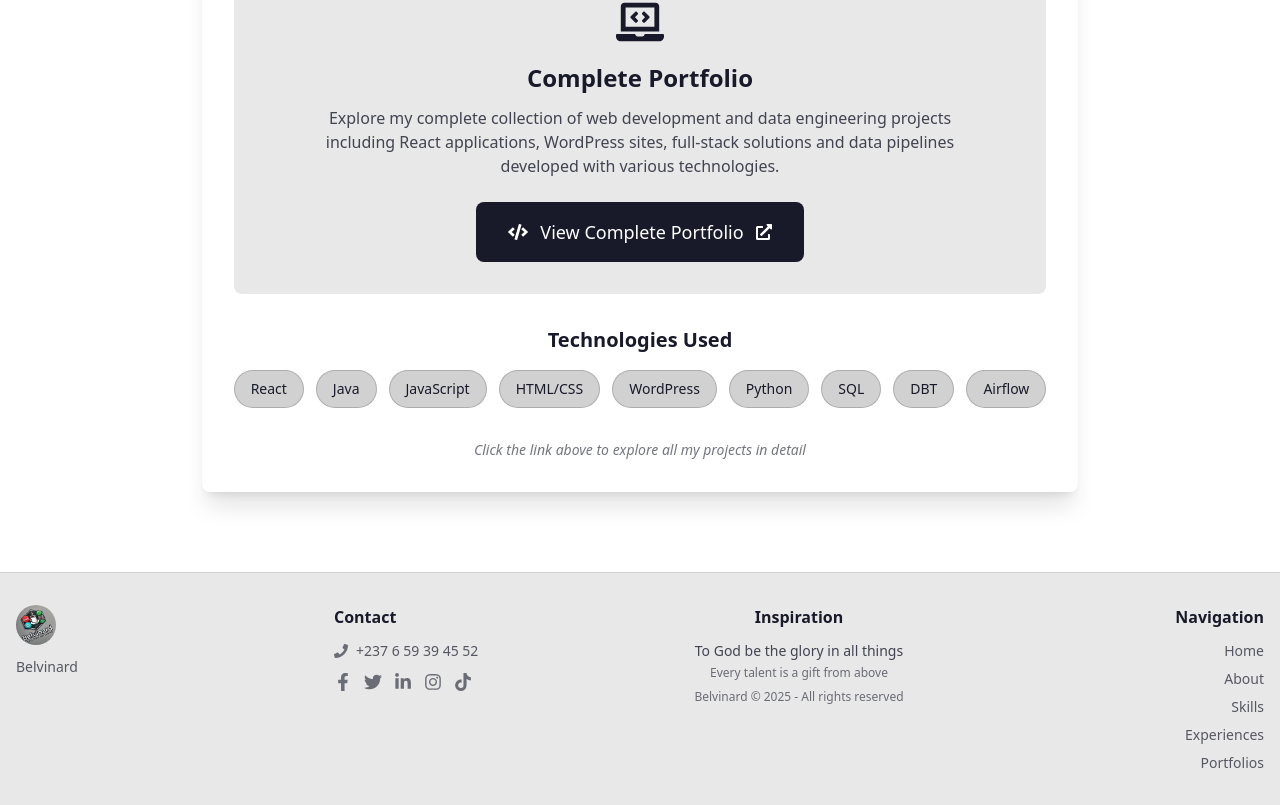
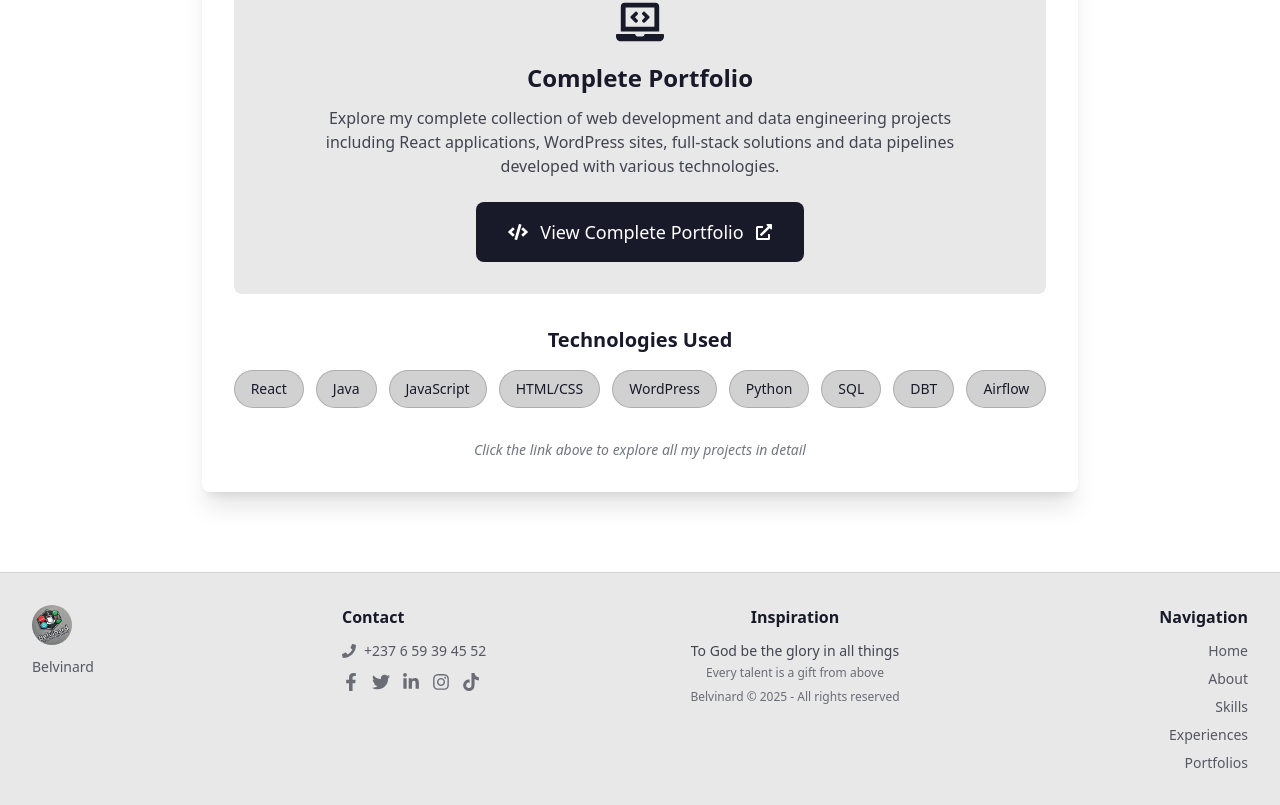
Before and after one commit to belvip/resumewebsite, a React (Vite) app: page /portfolios in a window 1280 px wide. Shown: the part 497-1302 px from the top of the page. Built offline with nearby package versions, Linux system fonts and the light colour scheme.

Commit message:
Prevent horizontal scroll

```diff
--- a/src/index.css
+++ b/src/index.css
@@ -1,6 +1,30 @@
 @tailwind base;
 @tailwind components;
 @tailwind utilities;
+
+/* Prevent horizontal scrolling on mobile */
+html, body {
+    overflow-x: hidden;
+    max-width: 100vw;
+}
+
+* {
+    box-sizing: border-box;
+}
+
+/* Ensure all containers respect viewport width */
+.container, .max-w-6xl, .max-w-7xl {
+    max-width: 100vw;
+    padding-left: 1rem;
+    padding-right: 1rem;
+}
+
+@media (min-width: 768px) {
+    .container, .max-w-6xl, .max-w-7xl {
+        padding-left: 2rem;
+        padding-right: 2rem;
+    }
+}
 
 /*
     Custom class
```
